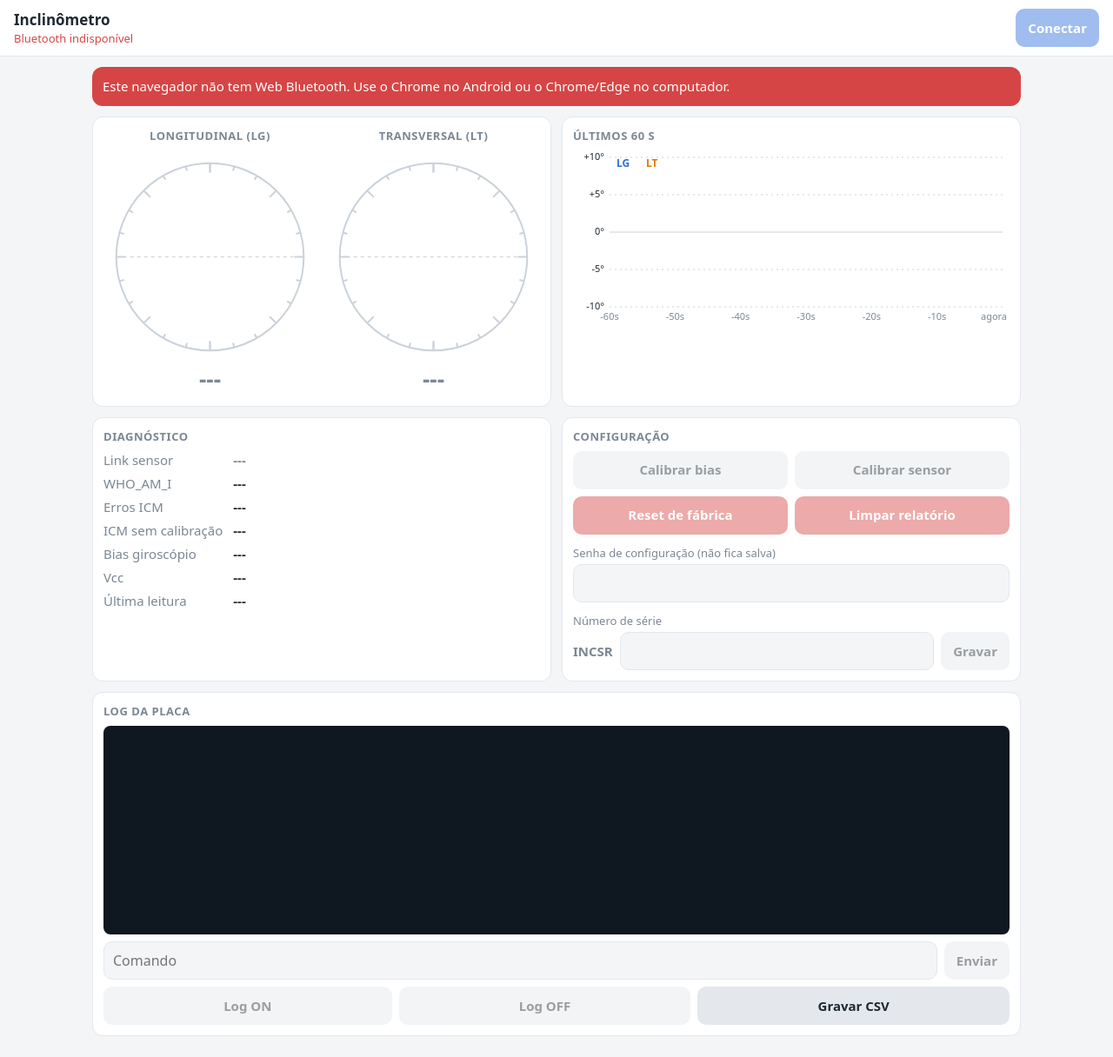
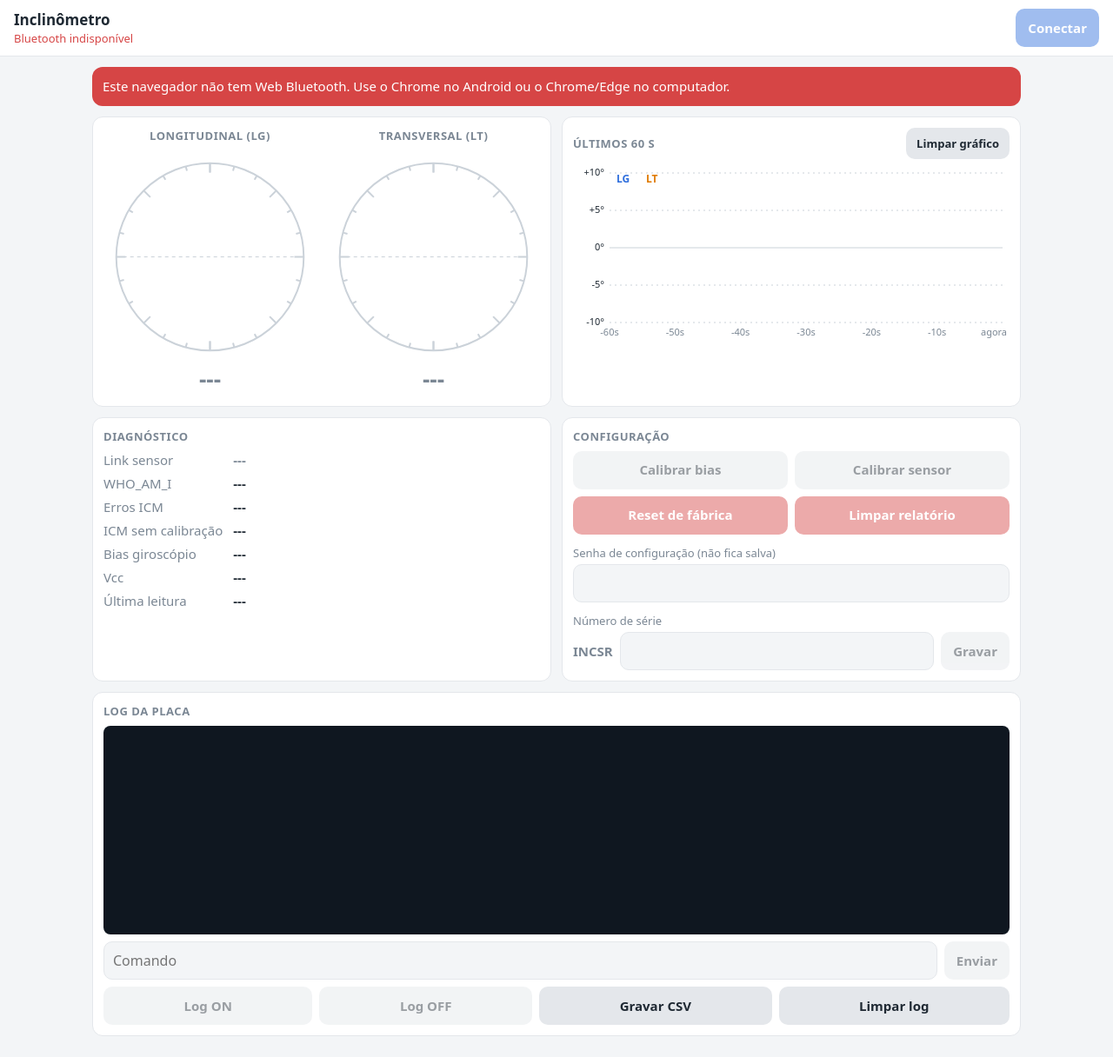
Before and after one commit to cleberizidoro/app_bt_teste, a plain HTML site: page index.html in a window 1280 px wide. Shown: the whole page at 87% size. Drawn offline with Linux system fonts and the light colour scheme.

Commit message:
Limpa a senha após cada comando e adiciona botões para limpar log e gráfico
Co-Authored-By: Claude Opus 5.5 <noreply@anthropic.com>

```diff
--- a/index.html
+++ b/index.html
@@ -188,6 +188,9 @@
   }
   #console .enviado { color: #7cc4fa; }
   #console .falha { color: #ff9b9b; }
+  .cabecalho { display: flex; align-items: center; justify-content: space-between; gap: 8px; margin-bottom: 8px; }
+  .cabecalho h2 { margin: 0; }
+  button.pequeno { min-height: 36px; padding: 0 12px; font-size: 13px; }
   .botoes-log { display: flex; flex-wrap: wrap; gap: 8px; margin-top: 8px; }
   .botoes-log button { flex: 1 1 auto; }
 </style>
@@ -221,7 +224,10 @@
   </section>
 
   <section class="cartao">
-    <h2>Últimos 60 s</h2>
+    <div class="cabecalho">
+      <h2>Últimos 60 s</h2>
+      <button class="sec pequeno" id="bt-limpa-grafico">Limpar gráfico</button>
+    </div>
     <canvas id="grafico"></canvas>
   </section>
 
@@ -273,6 +279,7 @@
       <button class="sec" id="bt-log-on">Log ON</button>
       <button class="sec" id="bt-log-off">Log OFF</button>
       <button class="sec" id="bt-csv">Gravar CSV</button>
+      <button class="sec" id="bt-limpa-log">Limpar log</button>
     </div>
   </section>
 </main>
@@ -645,6 +652,8 @@ function trataCalibracao(resposta) {
 
 function comandoProtegido(modelo, valores = {}) {
   const senha = $("senha").value.trim();
+  // A senha vale para um comando só: o próximo exige digitar de novo
+  $("senha").value = "";
   if (!senha) {
     status("Informe a senha de configuração", "erro");
     $("senha").focus();
@@ -721,6 +730,8 @@ $("bt-enviar").onclick = enviaEntrada;
 $("comando").addEventListener("keydown", (e) => { if (e.key === "Enter") enviaEntrada(); });
 $("bt-log-on").onclick = () => enviaComErro(COMANDO_LIGA_LOG);
 $("bt-log-off").onclick = () => enviaComErro(COMANDO_DESLIGA_LOG);
+$("bt-limpa-log").onclick = () => $("console").replaceChildren();
+$("bt-limpa-grafico").onclick = limpaGrafico;
 
 // No navegador não dá para ir gravando num arquivo: as linhas ficam na memória
 // e o CSV é baixado ao parar a gravação
```
